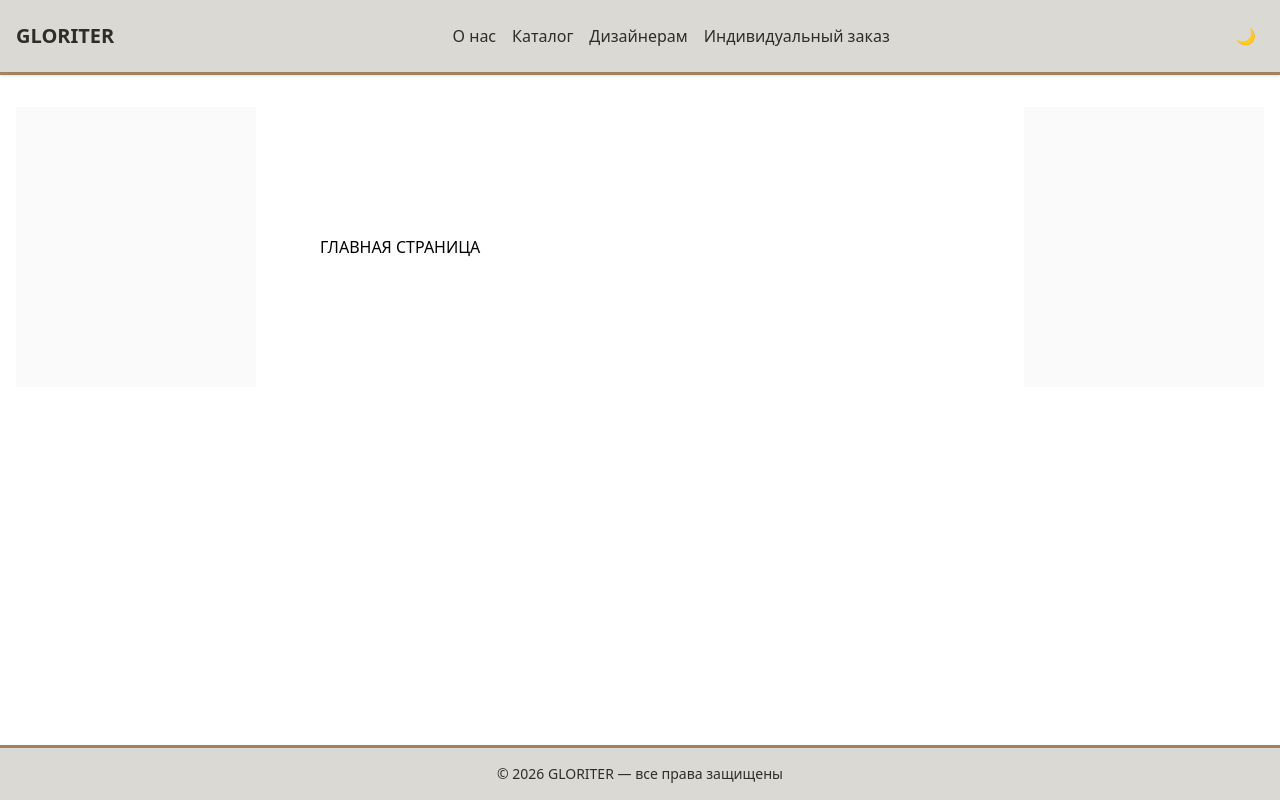
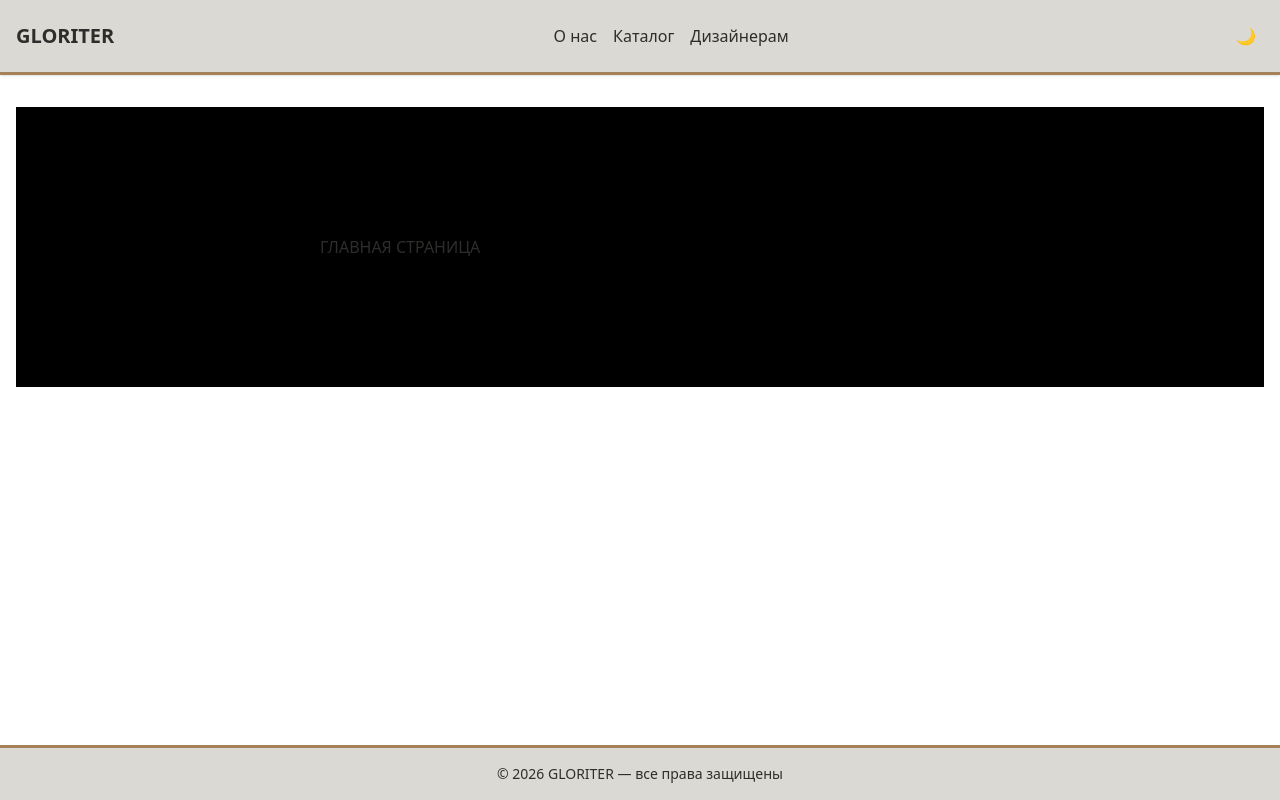
Before and after one commit to Daurova/decor, a Next.js app in the folder apps/web/: page / in a window 1280 px wide. Built offline with nearby package versions, Linux system fonts and the light colour scheme.

Commit message:
fix/styles fixed

```diff
--- a/apps/web/app/globals.css
+++ b/apps/web/app/globals.css
@@ -4,11 +4,13 @@
   --color-background: var(--background);
   --color-foreground: var(--foreground);
   --color-primary-border: var(--border-color);
+  --color-background-secondary: var(--background-secondary);
 }
 
 :root {
   --background: #dbd9d3;      /* белый в HSL */
   --foreground: #2d2e2b;   /* тёмно-серый */
+  --background-secondary: #000000;
   --border-color: #a48159;
 }
 
--- a/apps/web/app/layout.tsx
+++ b/apps/web/app/layout.tsx
@@ -30,7 +30,6 @@
               <a href="/" className="text-foreground hover:text-gray-900">О нас</a>
               <a href="/cart" className="text-foreground hover:text-gray-900">Каталог</a>
               <a href="/profile" className="text-foreground hover:text-gray-900">Дизайнерам</a>
-              <a href="/profile" className="text-foreground hover:text-gray-900">Индивидуальный заказ</a>
 
             </nav>
             <ThemeToggle></ThemeToggle>
--- a/apps/web/app/page.tsx
+++ b/apps/web/app/page.tsx
@@ -2,10 +2,10 @@
 
 export default function Home() {
   return (
-    <div className="flex flex-col flex-1 items-center justify-center bg-zinc-50 font-sans dark:bg-black">
-      <main className="flex flex-1 w-full max-w-3xl flex-col items-center justify-between py-32 px-16 bg-white dark:bg-black sm:items-start">
+    <div className="flex flex-col flex-1 items-center justify-centerfont-sans bg-background-secondary">
+      <main className="flex flex-1 w-full max-w-3xl flex-col items-center justify-between py-32 px-16 bg-background-secondary sm:items-start">
         <div>
-          <h1>ГЛАВНАЯ СТРАНИЦА</h1>
+          <h1 className = 'text-foreground'>ГЛАВНАЯ СТРАНИЦА</h1>
         </div>
       </main>
     </div>
```
